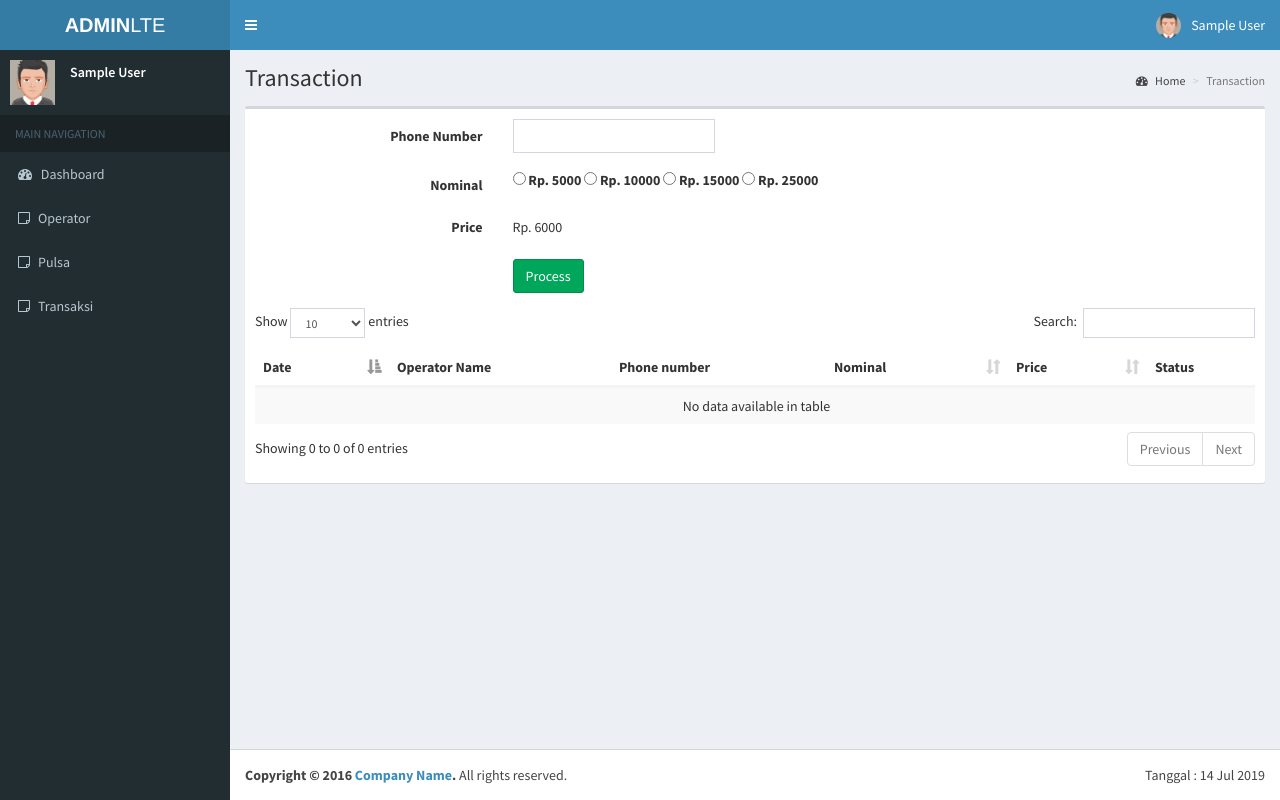
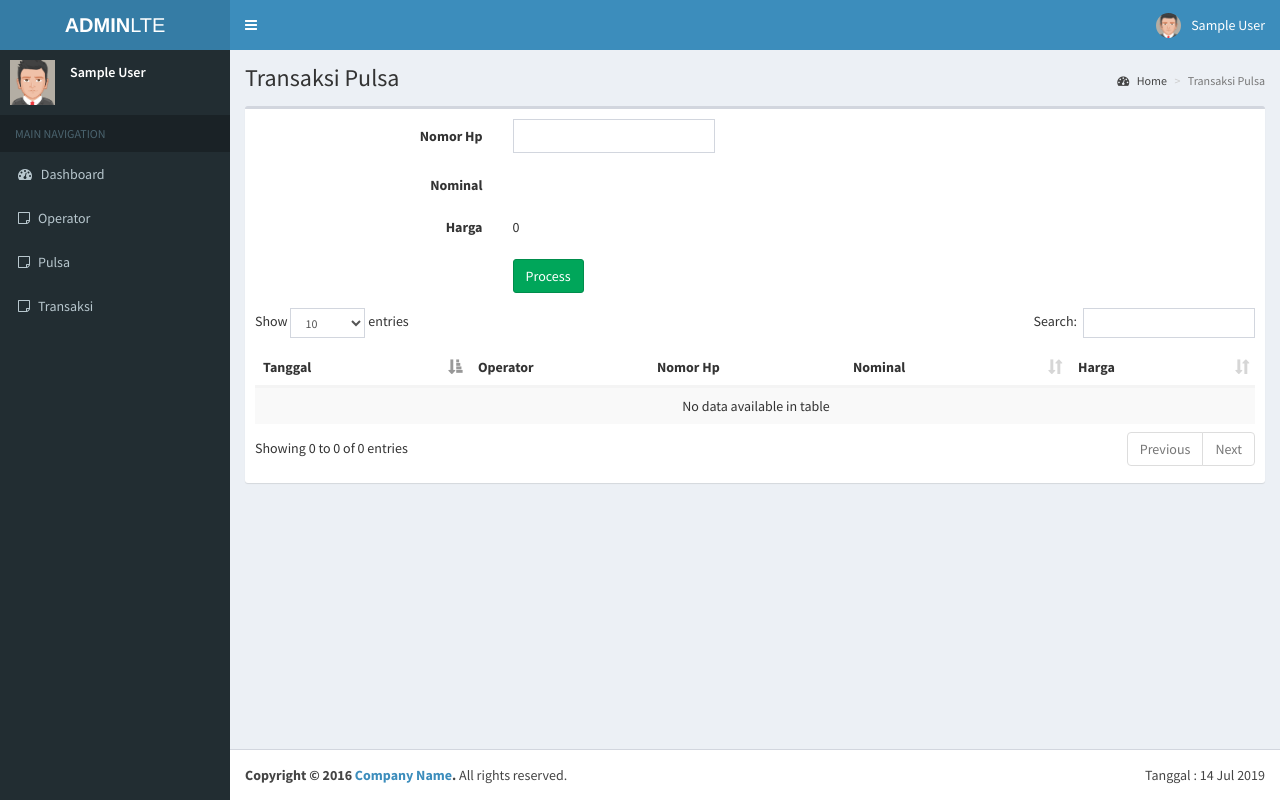
Before and after one commit to atangsutisna/konterpulsa, a CodeIgniter app: page /database/transaction in a window 1280 px wide. Run offline with CodeIgniter, Linux system fonts and the light colour scheme; the visitor is signed in with stand-in values (Sample User, id 1); data that the repository does not hold is empty; some libraries are stand-ins or nearby versions.

Commit message:
fix select nominal credits

```diff
--- a/application/views/transaction/index.php
+++ b/application/views/transaction/index.php
@@ -1,10 +1,10 @@
 <section class="content-header">
     <h1>
-        Transaction
+        Transaksi Pulsa
     </h1>
     <ol class="breadcrumb">
         <li><a href="<?= site_url('dashboard') ?>"><i class="fa fa-dashboard"></i> Home</a></li>
-        <li class="active">Transaction</li>
+        <li class="active">Transaksi Pulsa</li>
     </ol>
 </section>
 <div class="content">
@@ -15,10 +15,10 @@
                 <div class="box-body">
                     <form class="form-horizontal" id="form_transaction">
                         <div class="form-group">
-                            <label class="col-3 col-sm-3 col-lg-3 control-label">Phone Number</label>
+                            <label class="col-3 col-sm-3 col-lg-3 control-label">Nomor Hp</label>
                             <div class="col-4 col-sm-4 col-lg-4">
                                 <div class="input-group">
-                                    <input type="text" name="phone_number" class="form-control" v-model="phone_number"/>
+                                    <input type="text" name="phone_number" class="form-control" v-model="phone_number" maxlength="12"/>
                                     <div class="input-group-addon" v-if="operator_name !== null">{{operator_name}}</div>
                                 </div>
                             </div>
@@ -26,24 +26,15 @@
                         <div class="form-group">
                             <label class="col-3 col-sm-3 col-lg-3 control-label">Nominal</label>
                             <div class="col-8 col-sm-8 col-lg-8">
-                                <label>
-                                    <input type="radio" name="credit_nominal" selected/> Rp. 5000
-                                </label>
-                                <label>
-                                    <input type="radio" name="credit_nominal"/> Rp. 10000
-                                </label>
-                                <label>
-                                    <input type="radio" name="credit_nominal"/> Rp. 15000
-                                </label>
-                                <label>
-                                    <input type="radio" name="credit_nominal"/> Rp. 25000
+                                <label v-for="nominal in nominals" style="padding-left: 5px;">
+                                    <input type="radio" name="credit_nominal" v-bind:value="nominal" v-model="credit_nominal"/>{{nominal.nominal}}
                                 </label>
                             </div>
                         </div>
                         <div class="form-group">
-                            <label class="col-3 col-sm-3 col-lg-3 control-label">Price</label>
+                            <label class="col-3 col-sm-3 col-lg-3 control-label">Harga</label>
                             <div class="col-6 col-sm-6 col-lg-6">
-                                <p class="form-control-static">Rp. 6000</p>
+                                <p class="form-control-static">{{price}}</p>
                             </div>
                         </div>
                         <div class="form-group">
@@ -55,12 +46,11 @@
                     <div class="table-responsive">
                         <table class="table table-striped" id="table_transaction">
                             <thead>
-                                <th>Date</th>
-                                <th>Operator Name</th>
-                                <th>Phone number</th>
+                                <th>Tanggal</th>
+                                <th>Operator</th>
+                                <th>Nomor Hp</th>
                                 <th>Nominal</th>
-                                <th>Price</th>
-                                <th>Status</th>
+                                <th>Harga</th>
                             </thead>
                             <tbody>
                             </tbody>
--- a/assets/js/transaction/index.js
+++ b/assets/js/transaction/index.js
@@ -34,33 +34,53 @@ $('document').ready(function(){
                     return accounting.formatMoney(data);
                 }
             },
-            {
-                "orderable": false,
-                "data": "status",
-            },
         ]
     });
 
 var form_transaction = new Vue({
     el: '#form_transaction',
     data: {
+        operator_id: null,
+        operator_name: null,
         phone_number: null,
-        operator_name: null
+        credit_nominal_id: null,
+        credit_nominal: null,
+        price: 0,
+        nominals: []
     },
     watch: {
+        credit_nominal: function(val) {
+            app = this;
+            app.credit_nominal_id = val.id;
+            app.price = val.price;
+            console.info('credit nominal id: '+ app.credit_nominal_id);
+        },
         phone_number: function(val) {
             app = this;
-            if (val !== undefined && val !== '' && val.length === 4) {
+            if (val !== undefined && val !== '' && val.length == 4) {
                 $.get(app_config.api_uri + "/operator_prefix?prefix="+ val, function(data){
                     if (data.operator != null) {
+                        app.operator_id = data.operator.id;
                         app.operator_name = data.operator.name;
+                        app.nominals = [];
+                        $.each(data.operator.nominals, function(index, value){
+                            app.nominals.push({
+                                'id': value.id,
+                                'nominal': value.nominal,
+                                'price': accounting.formatMoney(value.original_price),
+                            });
+                        });
                     } else {
                         console.info("unknown operator");
+                        app.operator_id = null;
                         app.operator_name = null;
+                        app.nominals = [];
                     }
                 });
-            } else {
+            } else if (val !== undefined && val !== '' && val.length < 4) {
+                app.operator_id = null;
                 app.operator_name = null;
+                app.nominals = [];
             }
         }
     }
```
